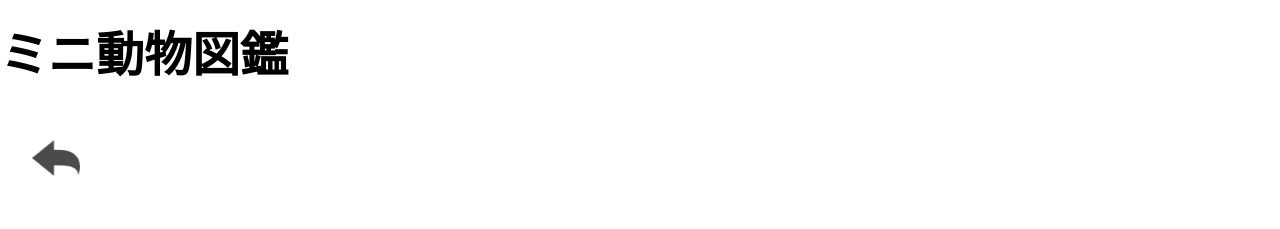
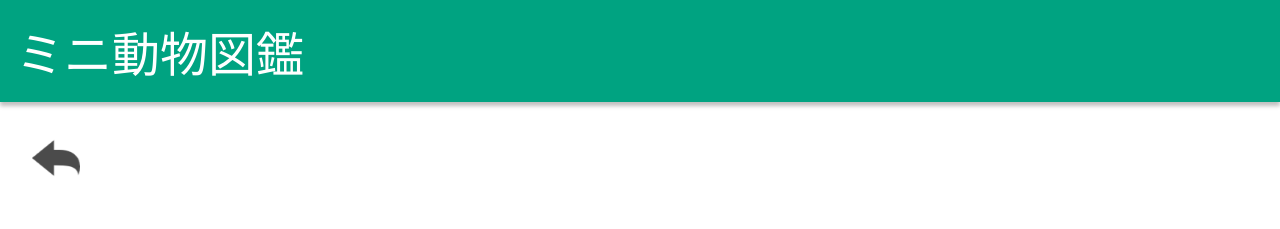
Before and after one commit to akumademohanabi/mini-animal-book, a plain HTML site: page cat.html in a window 1280 px wide. Shown: the top 229 px of the page. Drawn offline with Linux system fonts and the light colour scheme.

Commit message:
ネコ紹介ページの編集とトップページの修正

```diff
--- a/cat.html
+++ b/cat.html
@@ -5,12 +5,13 @@
     <meta name="viewport" content="width=device-width, initial-scale=1.0">
     <title>動物紹介</title>
     <link rel="stylesheet" href="/css/template.css">
+    <link rel="stylesheet" href="/css/index.css">
     <link href="https://fonts.googleapis.com/css2?family=Noto+Sans+JP:wght@400;700&display=swap" rel="stylesheet">
 </head>
 <body>
 
-<header class="header">
-    <h1>ミニ動物図鑑</h1>
+<header class="animal-header">
+    <h1 class="title">ミニ動物図鑑</h1>
 </header>
 
 <!-- ← を上段に固定 -->
```
Also changed, not shown: index.html (+1 -1 lines).
